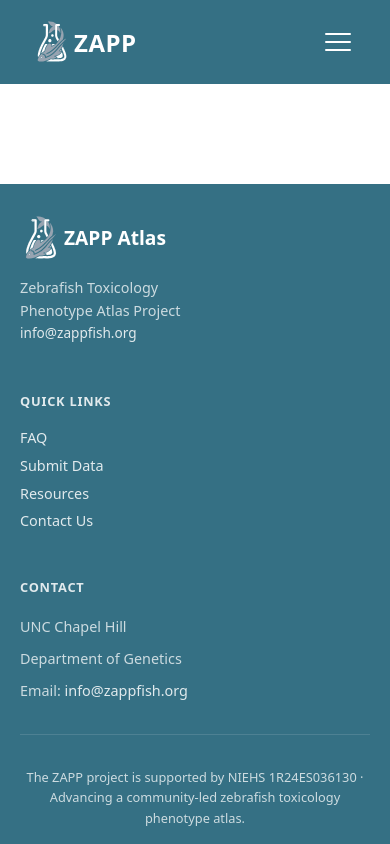
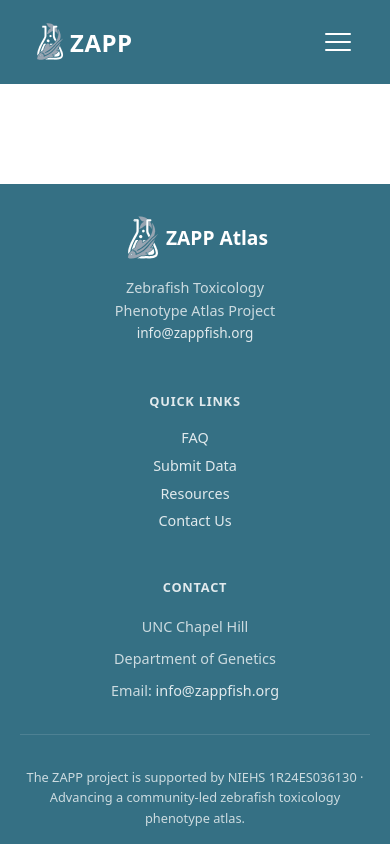
Before and after one commit to zappfish/zapp-atlas, a Flask app: template server/src/zapp_atlas/html/templates/edit.html in a window 390 px wide. Run offline with Flask 3, Linux system fonts and the light colour scheme; the template is opened without the code that fills it, so the values that code supplies are empty.

Commit message:
Refine mobile menu buttons, footer centering, and logo size

```diff
--- a/server/src/zapp_atlas/html/static/styles.css
+++ b/server/src/zapp_atlas/html/static/styles.css
@@ -263,7 +263,7 @@ main {
   }
 
   .site-brand__logo {
-    height: 42px;
+    height: 38px;
   }
 
   /* Hamburger button: three stacked bars that fold into an X when open. */
@@ -330,13 +330,22 @@ main {
     display: none;
   }
 
+  /* Both buttons the same width, centered, stacked with clear spacing. */
   .site-nav .btn {
-    align-self: flex-start;
-    margin-top: 0.5rem;
+    align-self: center;
+    justify-content: center;
+    width: 180px;
+    padding: 0.65rem 1rem;
   }
 
   .site-nav .btn--primary {
+    margin-top: 1rem;
+  }
+
+  .site-nav .btn--outline {
     margin-top: 0.75rem;
+    /* Brighten the border so it reads against the teal panel. */
+    border-color: var(--white);
   }
 
   .site-footer {
@@ -347,3 +356,23 @@ main {
     gap: 2.5rem;
   }
 }
+
+/* Once the footer columns stack into a single column, center them. */
+@media (max-width: 560px) {
+  .site-footer__cols {
+    text-align: center;
+  }
+
+  .site-footer__brand-row {
+    justify-content: center;
+  }
+
+  .site-footer__brand p {
+    max-width: none;
+  }
+
+  .site-footer__links,
+  .site-footer__contact {
+    align-items: center;
+  }
+}
```
